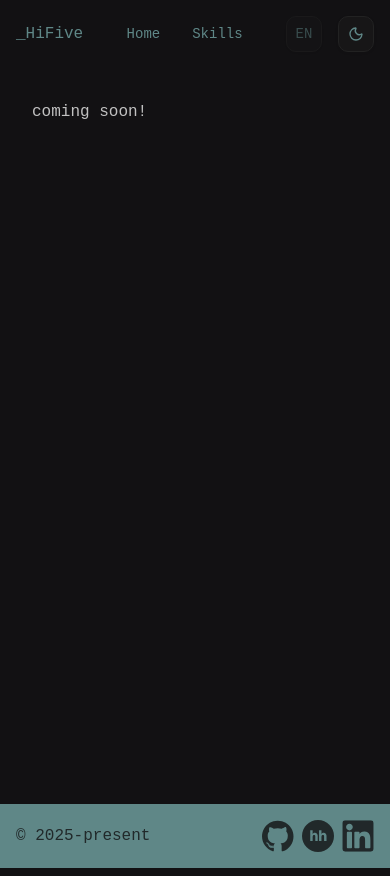
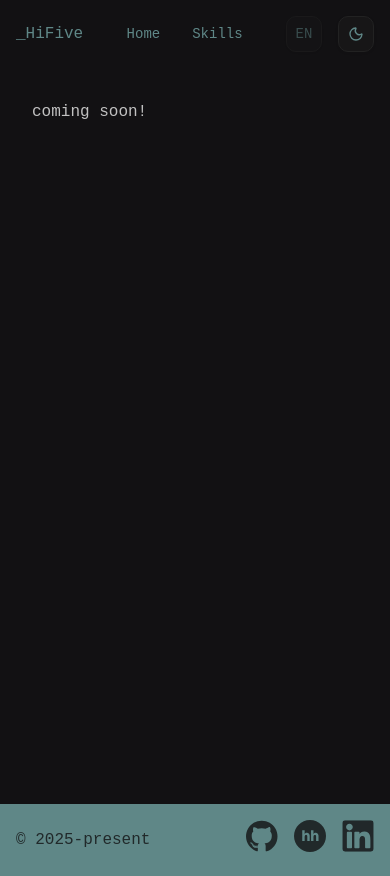
Before and after one commit to IHiFiveI/about-hifive, a React (Vite) app: page /skills in a window 390 px wide. Built offline with nearby package versions, Linux system fonts and the light colour scheme.

Commit message:
feature(footer): Added popover for the hh option;

```diff
--- a/package.json
+++ b/package.json
@@ -13,6 +13,7 @@
     "@radix-ui/react-collapsible": "^1.1.12",
     "@radix-ui/react-dropdown-menu": "^2.1.16",
     "@radix-ui/react-navigation-menu": "^1.2.14",
+    "@radix-ui/react-popover": "^1.1.15",
     "@radix-ui/react-separator": "^1.1.7",
     "@radix-ui/react-slot": "^1.2.3",
     "@tailwindcss/vite": "^4.1.14",
--- a/src/ui/layout/footer.tsx
+++ b/src/ui/layout/footer.tsx
@@ -2,13 +2,14 @@ import { RestrictedWidthWrapper } from './restricted-width-wrapper';
 import { Github } from '../icons/github';
 import { HeadHunter } from '../icons/head-hunter';
 import { LinkedIn } from '../icons/linkedin';
+import { Popover, PopoverContent, PopoverTrigger } from '../popover';
 
 export const Footer = () => {
   return (
     <footer className="bg-secondary text-secondary-foreground/80 flex justify-center p-4">
       <RestrictedWidthWrapper className="flex-row items-center justify-between">
         <span>© 2025-present</span>
-        <ul className="flex gap-2">
+        <ul className="flex gap-4 sm:gap-2">
           <li>
             <a
               title="Github"
@@ -19,7 +20,15 @@ export const Footer = () => {
             </a>
           </li>
           <li>
-            <HeadHunter className="size-8" />
+            <Popover>
+              <PopoverTrigger>
+                <HeadHunter className="size-8 cursor-pointer" />
+              </PopoverTrigger>
+              <PopoverContent>
+                if you really are interested in my resume, better contact me by
+                email\linkedin or with any other methods !
+              </PopoverContent>
+            </Popover>
           </li>
           <li>
             <a
--- /dev/null
+++ b/src/ui/popover.tsx
@@ -0,0 +1,46 @@
+import * as React from 'react';
+import * as PopoverPrimitive from '@radix-ui/react-popover';
+
+import { cn } from '@/lib/utils';
+
+function Popover({
+  ...props
+}: React.ComponentProps<typeof PopoverPrimitive.Root>) {
+  return <PopoverPrimitive.Root data-slot="popover" {...props} />;
+}
+
+function PopoverTrigger({
+  ...props
+}: React.ComponentProps<typeof PopoverPrimitive.Trigger>) {
+  return <PopoverPrimitive.Trigger data-slot="popover-trigger" {...props} />;
+}
+
+function PopoverContent({
+  className,
+  align = 'center',
+  sideOffset = 4,
+  ...props
+}: React.ComponentProps<typeof PopoverPrimitive.Content>) {
+  return (
+    <PopoverPrimitive.Portal>
+      <PopoverPrimitive.Content
+        data-slot="popover-content"
+        align={align}
+        sideOffset={sideOffset}
+        className={cn(
+          'bg-popover text-popover-foreground data-[state=open]:animate-in data-[state=closed]:animate-out data-[state=closed]:fade-out-0 data-[state=open]:fade-in-0 data-[state=closed]:zoom-out-95 data-[state=open]:zoom-in-95 data-[side=bottom]:slide-in-from-top-2 data-[side=left]:slide-in-from-right-2 data-[side=right]:slide-in-from-left-2 data-[side=top]:slide-in-from-bottom-2 origin-(--radix-popover-content-transform-origin) outline-hidden z-50 w-72 rounded-md border p-4 shadow-md',
+          className
+        )}
+        {...props}
+      />
+    </PopoverPrimitive.Portal>
+  );
+}
+
+function PopoverAnchor({
+  ...props
+}: React.ComponentProps<typeof PopoverPrimitive.Anchor>) {
+  return <PopoverPrimitive.Anchor data-slot="popover-anchor" {...props} />;
+}
+
+export { Popover, PopoverTrigger, PopoverContent, PopoverAnchor };
```
Also changed, not shown: 1 other file (tests, documents, lock files or other folders).
